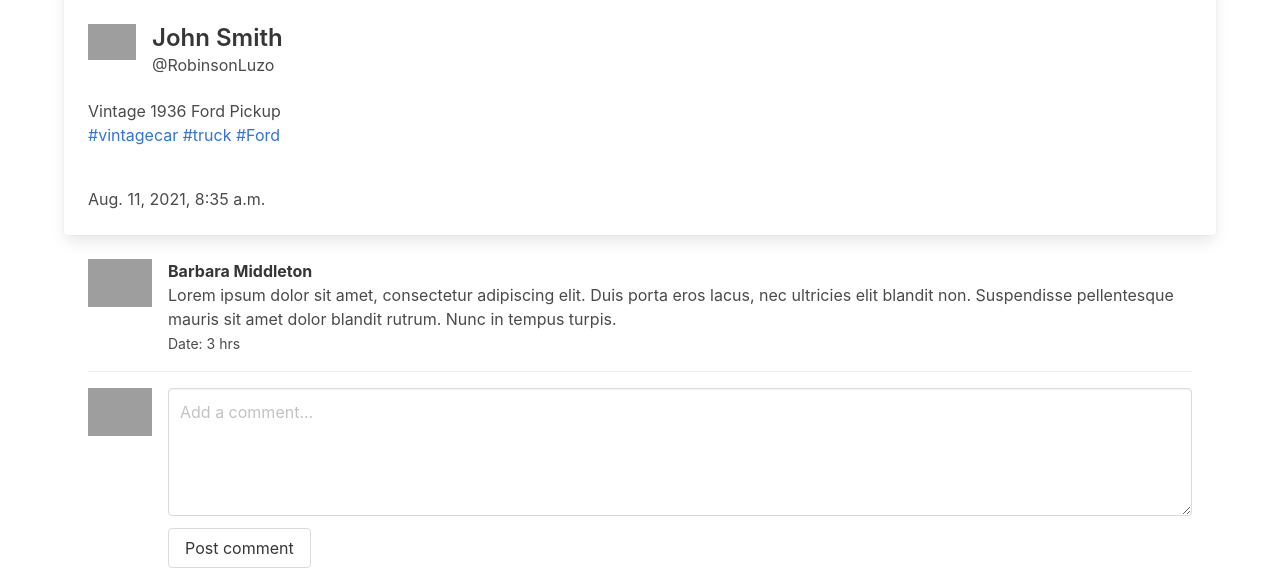
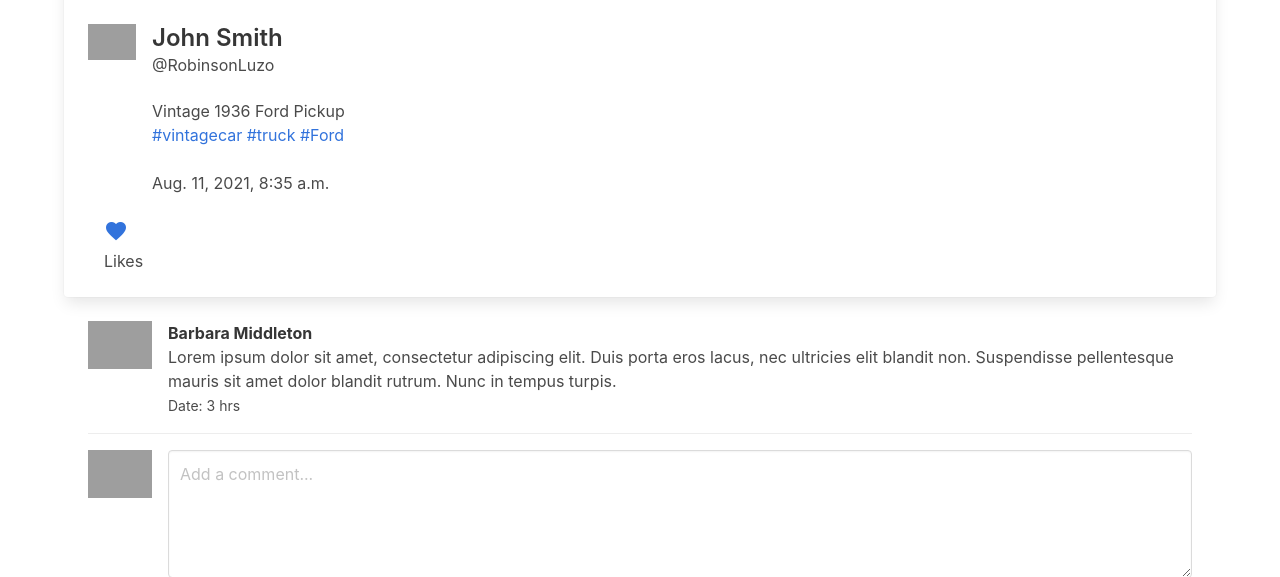
Before and after one commit to RobinsonLuzo/Notebook, a Django app: page /post/19c00fa8-7c39-4b97-bd76-8bf931918d28 in a window 1280 px wide. Shown: the part 964-1541 px from the top of the page. Run offline with Django 3.2, Linux system fonts and the light colour scheme; a user stored in the database is signed in; data comes from the database, SQL or seed files in the repository; both versions use the stored data as it was after the commit; grey boxes are pictures that could not be loaded.

Commit message:
Changed post_detail to accomadate like feature, but not activated by back code yet. Correctly rendering position of caption now in relation to photo and like button.

```diff
--- a/notebook/notebook/notebook/templates/post_detail.html
+++ b/notebook/notebook/notebook/templates/post_detail.html
@@ -15,6 +15,7 @@
         </div>
         <div class="card-content">
           <div class="media">
+
             <div class="media-left">
               <figure class="image is-48x48">
                 <img src="https://bulma.io/images/placeholders/96x96.png" alt="Placeholder image">
@@ -23,19 +24,28 @@
             <div class="media-content">
               <p class="title is-4">John Smith</p>
               <p class="subtitle is-6">@{{ post.user.username }}</p>
+              {{ post.caption }}
+              <p>
+                {%for tag in post.tags.all %}
+                <a href="{{ tag.get_absolute_url }}">#{{ tag }}</a>
+                {% endfor %}
+              </p>
+              <br>
+              <time datetime="2016-1-1">{{ post.posted }}</time>
             </div>
           </div>
 
-          <div class="content">
-            {{ post.caption }}
-            <p>
-              {%for tag in post.tags.all %}
-              <a href="{{ tag.get_absolute_url }}">#{{ tag }}</a>
-              {% endfor %}
-            </p>
-            <br>
-            <time datetime="2016-1-1">{{ post.posted }}</time>
+
+          <div class="media-right">
+            <a href="">
+              <i class="material-icons">favorite</i></a>
+                <p>
+                  Likes
+                </p>
+
           </div>
+
+
         </div>
       </div>
 
```
Also changed, not shown: notebook/notebook/db.sqlite3.
